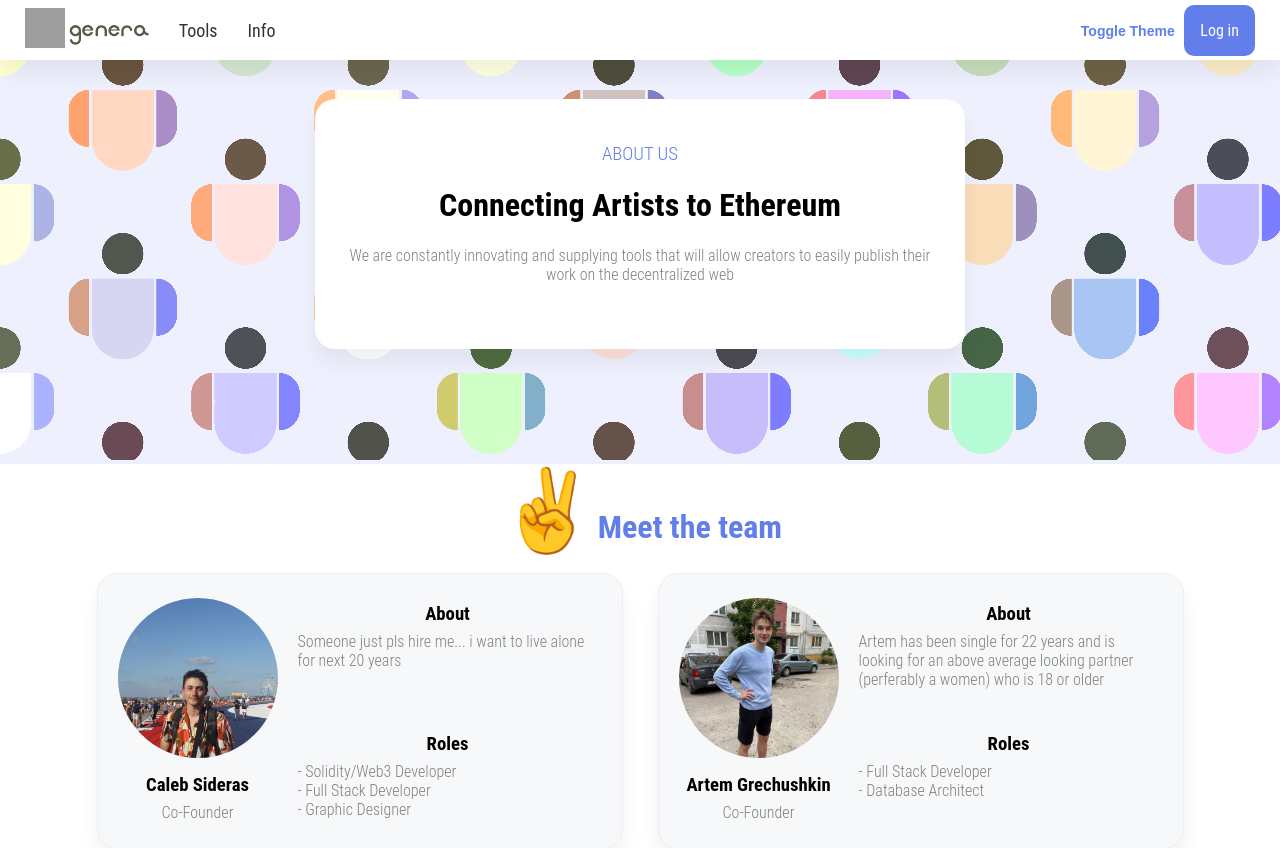
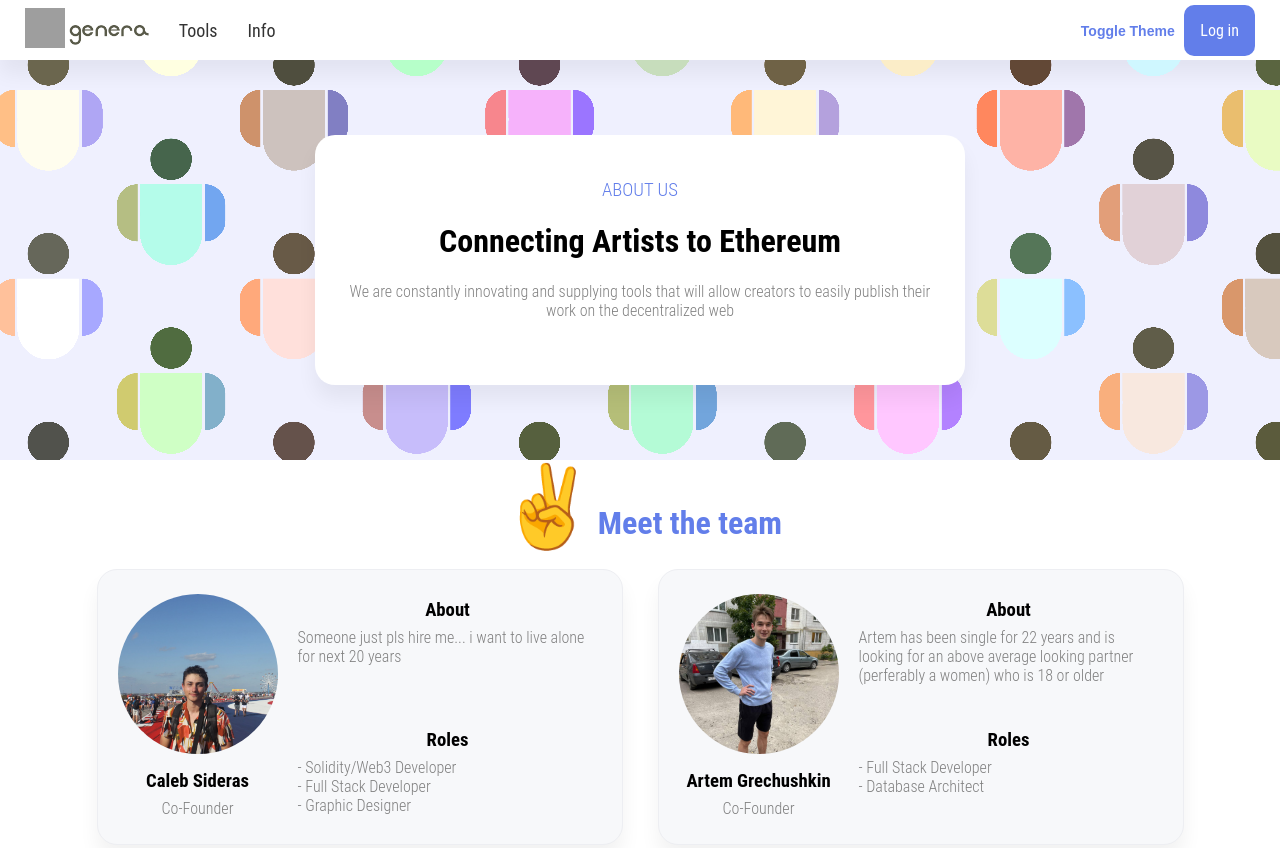
Before and after one commit to caleb-sideras/Genera, a Django app: page /about in a window 1280 px wide. Shown: the top 848 px of the page. Run offline with Django 3.2, Linux system fonts and the light colour scheme; grey boxes are pictures that could not be loaded.

Commit message:
styling changes with ARTEM

```diff
--- a/mysite/static/css/global.css
+++ b/mysite/static/css/global.css
@@ -493,11 +493,12 @@ body {
 }
 
 .upload_preview > img {
-  height: 500px;
-  aspect-ratio: 1;
-  margin-left: auto;
-  margin-right: auto;
-  display: block;
+     max-width: 100%;
+    /* aspect-ratio: 1; */
+    margin-left: auto;
+    margin-right: auto;
+    display: block;
+    max-height: 500px;
 }
 
 #scroller {
@@ -1670,7 +1671,11 @@ animation: zoominoutsinglefeatured 60s infinite ;
 
 /* About Us */
 .about_top_wrapper{
-  width: 100%;
+  position: relative;
+  overflow: hidden;
+  display: flex;
+  justify-content: center;
+  align-items: center;
 }
 
 .about_top_wrapper{
@@ -1680,19 +1685,13 @@ animation: zoominoutsinglefeatured 60s infinite ;
 
 .about_top_text{
   padding: 25px;
-  width: 600px;
-  height: 200px;
+  width: 50vw;
+  height: 70%;
+  max-width: 600px;
+  max-height: 200px;
   position: absolute;
   text-align: center;
-  /* overflow: hidden; */
-  /* top: 0; */
-  /* left: 0; */
-  left: 50%;
-  /* top: 50%; */
-  top: 28%;
-  /* right: 0; */
   background: var(--light-grey-color);
-  transform: translate(-50%, -50%);
 }
 .about_top_text > h3 {
   color: var(--medium-grey-color);
--- a/mysite/static/js/upload_page.js
+++ b/mysite/static/js/upload_page.js
@@ -382,7 +382,8 @@ function add_layer() {
                         all_layer_names.push(layer_name_update_field.value)
 
                         document.getElementById("rarity_map").value = document.getElementById("rarity_map").value.replaceAll(replace_from, replace_to) //update rarity map directly
-                        rarity_map = JSON.parse(document.getElementById("rarity_map").value)
+                        if (document.getElementById("rarity_map").value.length > 1)
+                            rarity_map = JSON.parse(document.getElementById("rarity_map").value)
                         // console.log(rarity_map)
                         layers_input_fields[i].name = layers_input_fields[i].name.replaceAll(replace_from, replace_to) //update input field name
                         // console.log(layers_input_fields[i].name)
@@ -609,6 +610,7 @@ function preview_button(){
     });
     // console.log(layername_list)
 
+    //undefined shit, fixe
     var layer_list = preview_layer_rarity(preview_layer_search(upload_layers)) // assets chosen per layer
     var texture_list = preview_layer_rarity(preview_layer_search(texture_layers)) // textures chosen per layer
     // console.log(layer_list)
```
